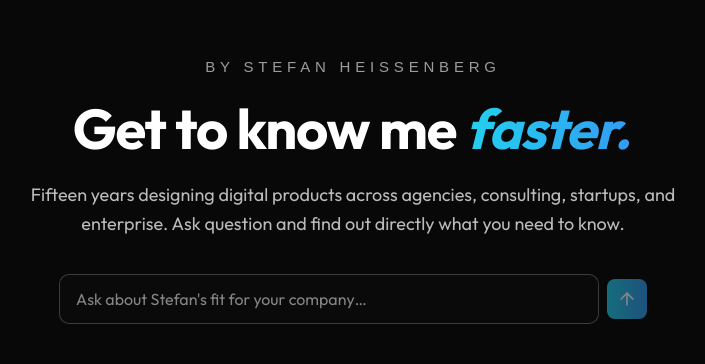
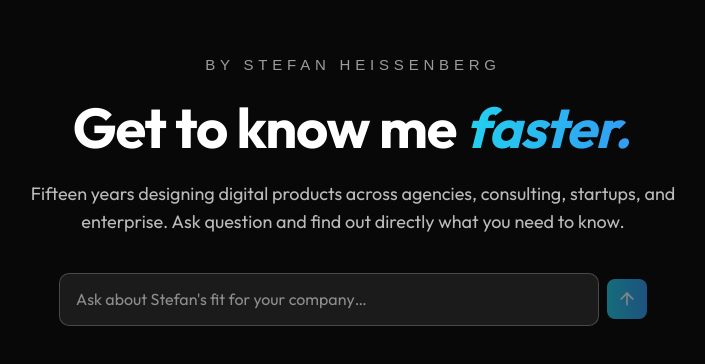
Before and after one commit to derheissenberg/applicaiton, a Next.js app: page / in a window 1280 px wide. Shown: the part 210-574 px from the top of the page, without its empty margins (287-992 px from the left). Built offline with nearby package versions, Linux system fonts and the light colour scheme; a web font is replaced by a local one.

Commit message:
feat(chat-theme): Lovable input tokens and focus glow
Add dedicated input background, padding, and focus shadow tokens so the
shared input shell matches Lovable's resting and focus treatment.

Co-authored-by: Cursor <cursoragent@cursor.com>

```diff
--- a/components/chat/chat-theme.css
+++ b/components/chat/chat-theme.css
@@ -18,12 +18,19 @@
   --chat-accent-gradient-to: #22d3ee;
 
   /* Input */
+  --chat-input-bg: oklch(0.22 0 0);
   --chat-input-border: rgba(255, 255, 255, 0.2);
   --chat-input-border-focus: rgba(255, 255, 255, 0.4);
   --chat-input-bg-focus: rgba(255, 255, 255, 0.06);
+  --chat-input-focus-shadow: rgba(34, 211, 238, 0.12);
   --chat-input-fg: white;
   --chat-input-placeholder-fg: rgba(255, 255, 255, 0.5);
   --chat-input-radius: 10px;
+  --chat-input-padding-y: 0.875rem;
+  --chat-input-padding-x: 1.125rem;
+  --chat-input-font-size: 0.9375rem;
+  --chat-input-min-height: 52px;
+  --chat-input-transition-duration: 180ms;
 
   /* Surface (conversation overlay) */
   --chat-surface-bg: #0a0a0a;
@@ -95,12 +102,19 @@
   --chat-accent-gradient-to: oklch(0.52 0.22 262);
 
   /* Input - Lovable oklch values */
+  --chat-input-bg: oklch(0.2 0.007 260);
   --chat-input-border: oklch(1 0 0 / 0.08);
   --chat-input-border-focus: oklch(0.66 0.2 252 / 0.55);
   --chat-input-bg-focus: oklch(0.21 0.008 260);
+  --chat-input-focus-shadow: oklch(0.66 0.2 252 / 0.1);
   --chat-input-fg: oklch(0.985 0 0);
   --chat-input-placeholder-fg: oklch(0.55 0.01 260);
   --chat-input-radius: 0.875rem;
+  --chat-input-padding-y: 0.875rem;
+  --chat-input-padding-x: 1.125rem;
+  --chat-input-font-size: 0.9375rem;
+  --chat-input-min-height: 52px;
+  --chat-input-transition-duration: 180ms;
 
   /* Surface - Lovable oklch values */
   --chat-surface-bg: oklch(0.185 0.006 260);
@@ -406,24 +420,28 @@
 }
 
 /* =========================================================
-   Input Shell (updated to use --chat-surface-bg)
+   Input Shell (Lovable .chat-input parity)
    ========================================================= */
 .chat-input-shell {
   display: flex;
-  min-height: 48px;
+  min-height: var(--chat-input-min-height);
   min-width: 0;
   flex: 1;
   align-items: center;
   border-radius: var(--chat-input-radius);
   border: 1px solid var(--chat-input-border);
-  background: var(--chat-surface-bg);
-  padding: 12px 16px;
-  transition: background-color 200ms ease-out, border-color 200ms ease-out;
+  background: var(--chat-input-bg);
+  padding: var(--chat-input-padding-y) var(--chat-input-padding-x);
+  transition:
+    border-color var(--chat-input-transition-duration) ease,
+    background-color var(--chat-input-transition-duration) ease,
+    box-shadow var(--chat-input-transition-duration) ease;
 }
 
 .chat-input-shell:focus-within {
   border-color: var(--chat-input-border-focus);
   background: var(--chat-input-bg-focus);
+  box-shadow: 0 0 0 4px var(--chat-input-focus-shadow);
 }
 
 .chat-input-field {
@@ -431,14 +449,9 @@
   background: transparent;
   color: var(--chat-input-fg);
   font-family: var(--chat-font-sans);
-  font-size: 0.875rem;
+  font-size: var(--chat-input-font-size);
+  line-height: 1.5;
   outline: none;
-}
-
-@media (min-width: 640px) {
-  .chat-input-field {
-    font-size: 1rem;
-  }
 }
 
 /* =========================================================
```
